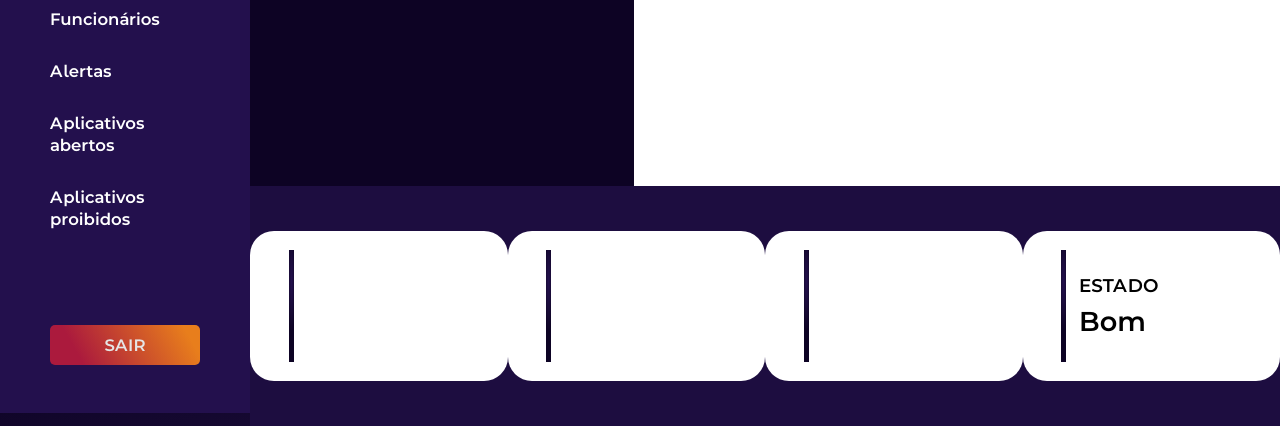
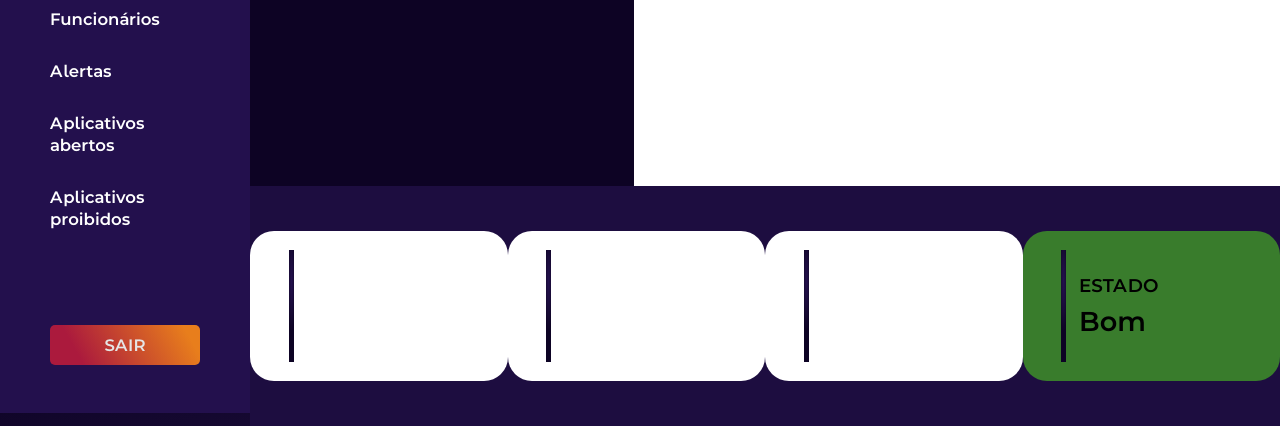
Before and after one commit to AniMoons-SPTech/MoniToons, a website: page site/public/dashboard/dashboard.html in a window 1280 px wide. Shown: the part 387-813 px from the top of the page. Drawn offline with nearby package versions, Linux system fonts and the light colour scheme; no server answers.

Commit message:
Dashboard

```diff
--- a/site/public/css/style_dashboard.css
+++ b/site/public/css/style_dashboard.css
@@ -271,6 +271,19 @@ body {
   width: 300px;
 }
 
+
+#card{
+    display: flex;
+    align-items: center;
+    flex-direction: row;
+    background-color: rgba(57,124,44,1);
+    height: 150px;
+    border-radius: 24px;
+    overflow: hidden;
+    gap: 5%;
+    width: 300px;
+}
+
 .barra-vertical{
   background: var(--Radial);
   width: 5px;
@@ -343,7 +356,3 @@ body {
   border-radius: 12px;
   background: var(--Gradiente-alto);
 }
-
-#estado-componente {
-  background-color: rgba(57,124,44,1);
-}
--- a/site/public/dashboard/dashboard.html
+++ b/site/public/dashboard/dashboard.html
@@ -105,7 +105,7 @@
               </div>
             </div>
 
-            <div id="card" class="card-informativo">
+            <div id="card">
               <div class="barra-vertical"></div>
               <div class="valores">
                 <div id="title-card4" class="title-card">ESTADO</div>
```
